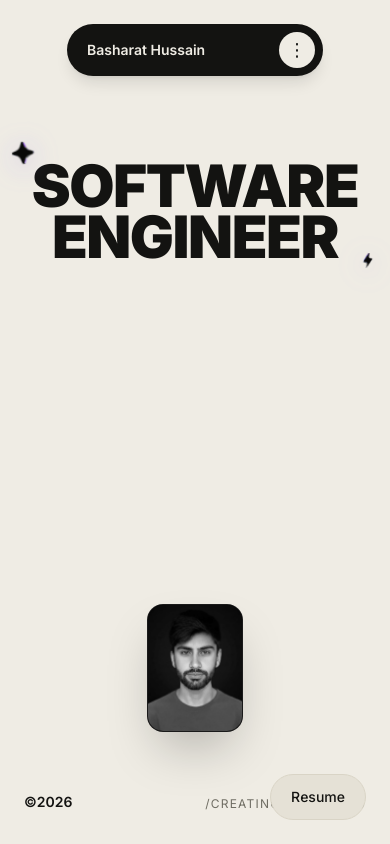
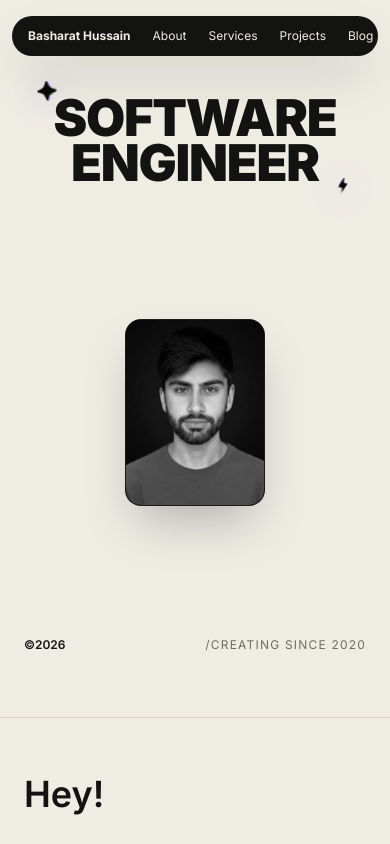
Before and after one commit to basharat123-web/my-portfolio, a Next.js app: page / in a window 390 px wide. Shown: the top 844 px of the page. Built offline with nearby package versions, Linux system fonts and the light colour scheme.

Commit message:
Fix mobile navbar to match PC pill design and compact section spacing on mobile

```diff
--- a/src/components/About.tsx
+++ b/src/components/About.tsx
@@ -11,7 +11,7 @@ const fadeUp = {
 
 export default function About() {
   return (
-    <section id="about" className="px-6 py-28 md:py-40 border-t border-border">
+    <section id="about" className="px-6 py-14 sm:py-28 md:py-36 border-t border-border">
       <div className="mx-auto max-w-6xl grid md:grid-cols-3 gap-10 md:gap-8 items-center">
         <motion.div
           variants={fadeUp}
--- a/src/components/Blog.tsx
+++ b/src/components/Blog.tsx
@@ -22,12 +22,12 @@ const POSTS = [
 
 export default function Blog() {
   return (
-    <section id="blog" className="px-6 py-28 border-t border-border">
+    <section id="blog" className="px-6 py-14 sm:py-28 border-t border-border">
       <div className="mx-auto max-w-6xl">
-        <p className="text-sm tracking-widest text-muted uppercase mb-4">
+        <p className="text-xs sm:text-sm tracking-widest text-muted uppercase mb-3">
           Thoughts
         </p>
-        <h2 className="text-3xl sm:text-4xl font-semibold tracking-tight max-w-xl mb-14">
+        <h2 className="text-3xl sm:text-5xl font-bold tracking-tight max-w-xl mb-8 sm:mb-14">
           Writing, occasionally
         </h2>
 
--- a/src/components/Contact.tsx
+++ b/src/components/Contact.tsx
@@ -71,7 +71,7 @@ export default function Contact() {
   ];
 
   return (
-    <section id="contact" className="px-6 py-20 md:py-28 border-t border-border">
+    <section id="contact" className="px-6 py-12 sm:py-20 md:py-28 border-t border-border">
       <div className="mx-auto max-w-6xl grid grid-cols-1 lg:grid-cols-2 gap-12 lg:gap-16 items-stretch">
         {/* Left Side: Content & Social Icons */}
         <motion.div
--- a/src/components/Footer.tsx
+++ b/src/components/Footer.tsx
@@ -79,9 +79,9 @@ export default function Footer() {
   return (
     <footer className="relative border-t border-border overflow-hidden bg-bg text-fg">
       {/* Main Footer Content Container */}
-      <div className="relative z-10 max-w-6xl mx-auto px-6 pt-16 pb-12">
+      <div className="relative z-10 max-w-6xl mx-auto px-6 pt-10 sm:pt-16 pb-8 sm:pb-12">
         {/* Top Grid Section */}
-        <div className="grid grid-cols-1 lg:grid-cols-12 gap-12 lg:gap-8 pb-16">
+        <div className="grid grid-cols-1 lg:grid-cols-12 gap-8 lg:gap-8 pb-10 sm:pb-16">
           {/* Left Column: Brand & Description */}
           <div className="lg:col-span-5 flex flex-col justify-between">
             <div>
--- a/src/components/Hero.tsx
+++ b/src/components/Hero.tsx
@@ -22,47 +22,43 @@ export default function Hero() {
   }, []);
 
   return (
-    <section id="top" ref={containerRef} className="relative min-h-screen overflow-hidden">
-      <div className="pt-40 sm:pt-44 px-6 text-center">
+    <section id="top" ref={containerRef} className="relative min-h-[85vh] sm:min-h-screen flex flex-col justify-between overflow-hidden pb-16 sm:pb-28">
+      <div className="pt-24 sm:pt-36 px-4 text-center">
         <div className="relative inline-block">
-          <SparkleIcon className="hero-icon absolute z-10 top-[-6vw] sm:top-[-4vw] lg:-top-14 left-[-6vw] sm:left-[-4vw] lg:-left-16 w-[8vw] sm:w-[5.5vw] lg:w-20 h-[8vw] sm:h-[5.5vw] lg:h-20 -rotate-6" />
-          <BoltIcon className="hero-icon absolute z-10 bottom-[-3vw] sm:bottom-[-2vw] lg:-bottom-6 right-[-5vw] sm:right-[-3.5vw] lg:-right-16 w-[5vw] sm:w-[3.5vw] lg:w-14 h-[7vw] sm:h-[5vw] lg:h-20 rotate-6" />
+          <SparkleIcon className="hero-icon absolute z-10 top-[-5vw] sm:top-[-4vw] lg:-top-14 left-[-5vw] sm:left-[-4vw] lg:-left-16 w-[7vw] sm:w-[5.5vw] lg:w-20 h-[7vw] sm:h-[5.5vw] lg:h-20 -rotate-6" />
+          <BoltIcon className="hero-icon absolute z-10 bottom-[-3vw] sm:bottom-[-2vw] lg:-bottom-6 right-[-4vw] sm:right-[-3.5vw] lg:-right-16 w-[5vw] sm:w-[3.5vw] lg:w-14 h-[6vw] sm:h-[5vw] lg:h-20 rotate-6" />
 
-          <h1 className="hero-line font-black uppercase leading-[0.88] tracking-tight text-[15vw] sm:text-[9vw] lg:text-[7.5rem]">
+          <h1 className="hero-line font-black uppercase leading-[0.88] tracking-tight text-[13vw] sm:text-[9vw] lg:text-[7.5rem]">
             Software
           </h1>
-          <h1 className="hero-line font-black uppercase leading-[0.88] tracking-tight text-[15vw] sm:text-[9vw] lg:text-[7.5rem]">
+          <h1 className="hero-line font-black uppercase leading-[0.88] tracking-tight text-[13vw] sm:text-[9vw] lg:text-[7.5rem]">
             Engineer
           </h1>
         </div>
       </div>
 
-      <div className="absolute left-1/2 -translate-x-1/2 bottom-28 sm:bottom-32">
+      <div className="relative sm:absolute left-1/2 -translate-x-1/2 my-8 sm:my-0 sm:bottom-28 z-20 flex justify-center">
         <div
           id="hero-photo-anchor"
-          className="w-[clamp(6rem,14vw,15rem)] aspect-3/4"
+          className="w-[140px] sm:w-[clamp(6rem,14vw,15rem)] aspect-3/4"
         />
       </div>
 
-      <p className="hero-corner absolute bottom-8 left-6 text-sm font-semibold">
-        &copy;2026
-      </p>
-      <p className="hero-corner absolute bottom-8 right-6 sm:right-36 text-xs sm:text-sm tracking-widest text-muted uppercase">
-        /Creating since 2020
-      </p>
+      <div className="px-6 flex items-center justify-between text-xs sm:text-sm">
+        <p className="hero-corner font-semibold">
+          &copy;2026
+        </p>
+        <p className="hero-corner tracking-widest text-muted uppercase">
+          /Creating since 2020
+        </p>
+      </div>
 
-      <div className="fixed bottom-6 right-6 z-40 flex flex-col gap-2 items-end">
+      <div className="fixed bottom-4 sm:bottom-6 right-4 sm:right-6 z-40 flex flex-col gap-1.5 sm:gap-2 items-end">
         <a
-          href="#work"
-          className="hero-cta rounded-full bg-fg text-bg px-5 py-3 text-sm font-medium hover:opacity-85 transition-opacity"
+          href="/#work"
+          className="hero-cta rounded-full bg-fg text-bg px-4 sm:px-5 py-2.5 sm:py-3 text-xs sm:text-sm font-medium hover:opacity-85 transition-opacity shadow-lg"
         >
           <HoverRoll>View My Work</HoverRoll>
-        </a>
-        <a
-          href="/resume.pdf"
-          className="hero-cta rounded-full bg-bg-soft border border-border px-5 py-3 text-sm font-medium hover:border-fg transition-colors"
-        >
-          <HoverRoll>Resume</HoverRoll>
         </a>
       </div>
     </section>
--- a/src/components/Navbar.tsx
+++ b/src/components/Navbar.tsx
@@ -1,7 +1,6 @@
 "use client";
 
-import { useState } from "react";
-import { motion, AnimatePresence } from "framer-motion";
+import { motion } from "framer-motion";
 import HoverRoll from "./HoverRoll";
 
 const NAV_LINKS = [
@@ -12,27 +11,28 @@ const NAV_LINKS = [
 ];
 
 export default function Navbar() {
-  const [open, setOpen] = useState(false);
-
   return (
     <motion.header
       initial={{ y: -40, opacity: 0 }}
       animate={{ y: 0, opacity: 1 }}
       transition={{ duration: 0.6, ease: "easeOut" }}
-      className="fixed top-6 inset-x-0 z-50 flex justify-center px-6"
+      className="fixed top-4 sm:top-6 inset-x-0 z-50 flex justify-center px-3 sm:px-6 pointer-events-none"
     >
-      {/* Desktop: full horizontal pill, links always visible */}
-      <div className="hidden md:flex items-center gap-1 rounded-full bg-fg text-bg pl-6 pr-2 py-2 shadow-lg">
-        <a href="#top" className="text-sm font-semibold whitespace-nowrap pr-6">
+      {/* Same horizontal floating pill on both PC and Mobile */}
+      <div className="pointer-events-auto flex items-center gap-1 sm:gap-2 rounded-full bg-fg text-bg pl-4 sm:pl-6 pr-1.5 sm:pr-2 py-1.5 sm:py-2 shadow-2xl max-w-[98vw] overflow-x-auto scrollbar-none">
+        <a
+          href="/#top"
+          className="text-xs sm:text-sm font-bold whitespace-nowrap pr-2 sm:pr-4 shrink-0 hover:opacity-85 transition-opacity"
+        >
           Basharat Hussain
         </a>
 
-        <nav className="flex items-center gap-1">
+        <nav className="flex items-center gap-0.5 sm:gap-1 shrink-0">
           {NAV_LINKS.map((link) => (
             <a
               key={link.label}
               href={link.href}
-              className="rounded-full px-4 py-2 text-sm hover:bg-bg/20 transition-colors"
+              className="rounded-full px-2.5 sm:px-4 py-1.5 sm:py-2 text-xs sm:text-sm hover:bg-bg/20 transition-colors whitespace-nowrap"
             >
               <HoverRoll>{link.label}</HoverRoll>
             </a>
@@ -40,80 +40,12 @@ export default function Navbar() {
         </nav>
 
         <a
-          href="#contact"
-          className="ml-2 rounded-full bg-bg text-fg px-5 py-2.5 text-sm font-medium hover:opacity-85 transition-opacity"
+          href="/#contact"
+          className="ml-1 sm:ml-2 rounded-full bg-bg text-fg px-3 sm:px-5 py-1.5 sm:py-2.5 text-xs sm:text-sm font-medium hover:opacity-85 transition-opacity whitespace-nowrap shrink-0"
         >
           <HoverRoll>Contact Me</HoverRoll>
         </a>
       </div>
-
-      {/* Mobile: compact pill that expands into a stacked menu */}
-      <motion.div
-        layout
-        transition={{ layout: { duration: 0.45, ease: [0.76, 0, 0.24, 1] } }}
-        className="md:hidden w-64 max-w-full rounded-[28px] bg-fg text-bg shadow-lg overflow-hidden"
-      >
-        <div className="flex items-center justify-between gap-3 pl-5 pr-2 py-2">
-          <a href="#top" className="text-sm font-semibold whitespace-nowrap">
-            Basharat Hussain
-          </a>
-
-          <button
-            onClick={() => setOpen((v) => !v)}
-            aria-label={open ? "Close menu" : "Open menu"}
-            className="relative flex h-9 w-9 shrink-0 items-center justify-center overflow-hidden rounded-full bg-bg text-fg hover:opacity-80 transition-opacity"
-          >
-            <AnimatePresence mode="wait" initial={false}>
-              {open ? (
-                <motion.span
-                  key="close"
-                  initial={{ rotate: -90, opacity: 0 }}
-                  animate={{ rotate: 0, opacity: 1 }}
-                  exit={{ rotate: 90, opacity: 0 }}
-                  transition={{ duration: 0.3, ease: [0.76, 0, 0.24, 1] }}
-                  className="absolute text-lg leading-none"
-                >
-                  &times;
-                </motion.span>
-              ) : (
-                <motion.span
-                  key="dots"
-                  initial={{ rotate: 90, opacity: 0 }}
-                  animate={{ rotate: 0, opacity: 1 }}
-                  exit={{ rotate: -90, opacity: 0 }}
-                  transition={{ duration: 0.3, ease: [0.76, 0, 0.24, 1] }}
-                  className="absolute text-lg leading-none"
-                >
-                  &#8942;
-                </motion.span>
-              )}
-            </AnimatePresence>
-          </button>
-        </div>
-
-        <AnimatePresence>
-          {open && (
-            <motion.div
-              initial={{ opacity: 0 }}
-              animate={{ opacity: 1 }}
-              exit={{ opacity: 0 }}
-              transition={{ duration: 0.25, delay: open ? 0.15 : 0 }}
-              className="flex flex-col gap-2 px-3 pb-3"
-            >
-              {[...NAV_LINKS, { label: "Contact", href: "#contact" }].map((link) => (
-                <a
-                  key={link.label}
-                  href={link.href}
-                  onClick={() => setOpen(false)}
-                  className="block w-full rounded-full bg-bg text-fg text-sm font-medium px-4 py-2.5 text-center hover:opacity-80 transition-opacity"
-                >
-                  <HoverRoll>{link.label}</HoverRoll>
-                </a>
-              ))}
-            </motion.div>
-          )}
-        </AnimatePresence>
-      </motion.div>
     </motion.header>
   );
 }
--- a/src/components/Services.tsx
+++ b/src/components/Services.tsx
@@ -2,12 +2,12 @@ import ServiceCarousel from "./ServiceCarousel";
 
 export default function Services() {
   return (
-    <section id="services" className="px-6 py-28 border-t border-border overflow-hidden">
+    <section id="services" className="px-6 py-14 sm:py-28 border-t border-border overflow-hidden">
       <div className="mx-auto max-w-6xl">
-        <p className="text-sm tracking-widest text-muted uppercase mb-4">
+        <p className="text-xs sm:text-sm tracking-widest text-muted uppercase mb-3">
           Services
         </p>
-        <h2 className="text-3xl sm:text-4xl font-semibold tracking-tight max-w-xl mb-14">
+        <h2 className="text-3xl sm:text-5xl font-bold tracking-tight max-w-xl mb-8 sm:mb-14">
           What I can help you build
         </h2>
 
--- a/src/components/Testimonials.tsx
+++ b/src/components/Testimonials.tsx
@@ -42,7 +42,7 @@ const item = {
 
 export default function Testimonials() {
   return (
-    <section id="testimonials" className="px-6 py-28 border-t border-border">
+    <section id="testimonials" className="px-6 py-14 sm:py-28 border-t border-border">
       <div className="mx-auto max-w-6xl">
         <p className="text-xs font-bold tracking-widest text-muted uppercase mb-3">
           TESTIMONIALS & CASE FILES
@@ -50,7 +50,7 @@ export default function Testimonials() {
         <h2 className="text-3xl sm:text-5xl font-bold tracking-tight max-w-xl mb-4">
           What people say
         </h2>
-        <p className="text-muted text-sm sm:text-base max-w-md mb-14">
+        <p className="text-muted text-sm sm:text-base max-w-md mb-8 sm:mb-14">
           Interactive document folders containing client feedback and verified project reports. Hover or click a file to open.
         </p>
 
--- a/src/components/Work.tsx
+++ b/src/components/Work.tsx
@@ -28,7 +28,7 @@ const PROJECTS = [
 
 export default function Work() {
   return (
-    <section id="work" className="px-6 py-20 sm:py-28 border-t border-border">
+    <section id="work" className="px-6 py-14 sm:py-28 border-t border-border">
       <div className="mx-auto max-w-6xl">
         <div className="flex items-end justify-between mb-10 sm:mb-14">
           <div>
```
